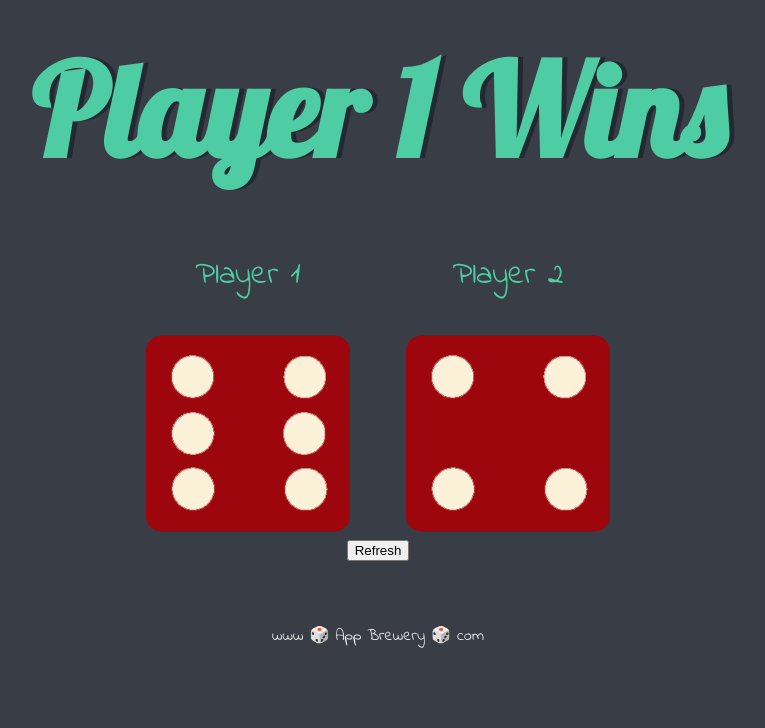
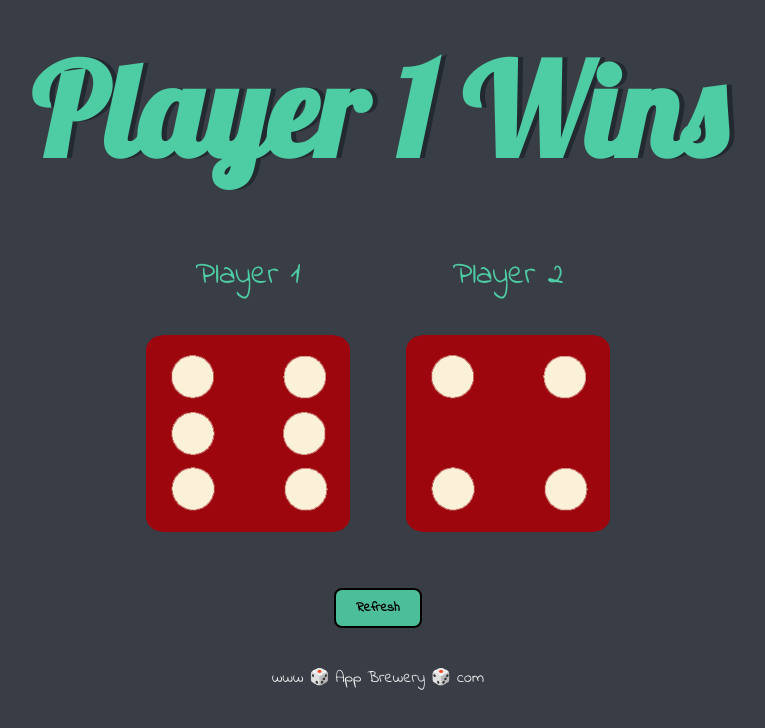
Before and after one commit to SkSay777/Dice-Game, a plain HTML site: page index.html in a window 1280 px wide. Shown: the whole page, without its empty margins (262-1027 px from the left). Drawn offline with Linux system fonts and the light colour scheme.

Commit message:
Update styles.css

```diff
--- a/styles.css
+++ b/styles.css
@@ -32,10 +32,19 @@ img {
   width: 80%;
 }
 
+.btn{
+  margin-top: 3rem;
+  padding: 8px 20px;
+  border-radius: 8px;
+  border: 2px solid black;
+  background-color: #4ecca2e9;
+  font-family: 'Indie Flower', cursive;
+  font-weight: bolder;
+}
+
 footer {
-  margin-top: 5%;
+  margin-top: 3%;
   color: #EEEEEE;
   text-align: center;
   font-family: 'Indie Flower', cursive;
-
 }
```
